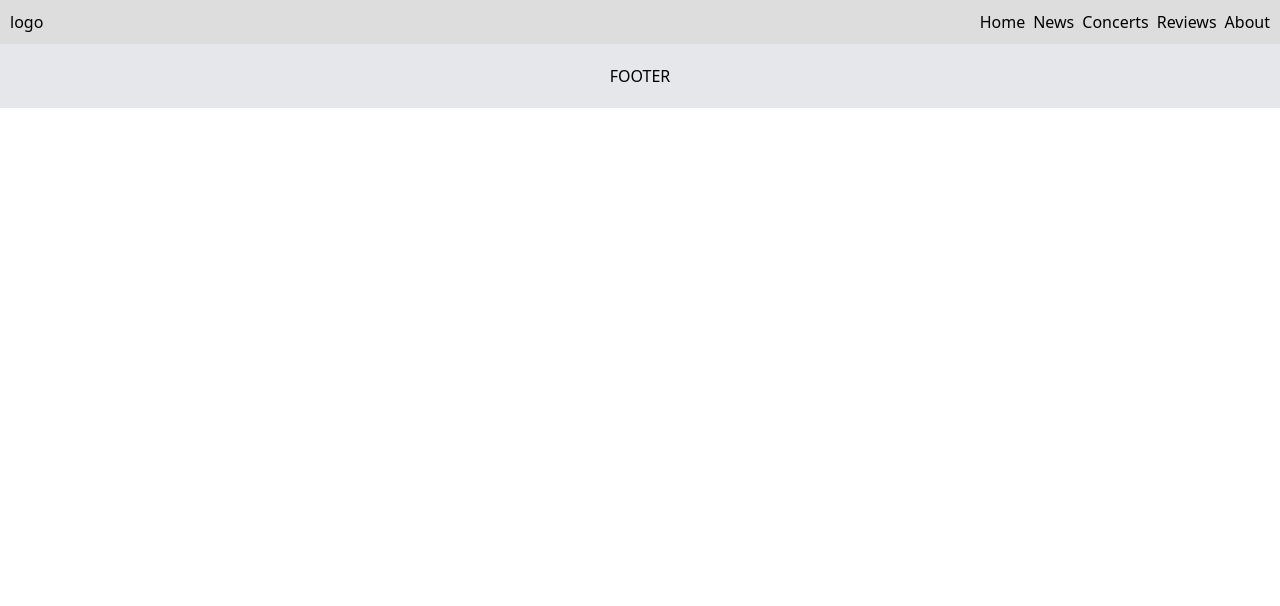
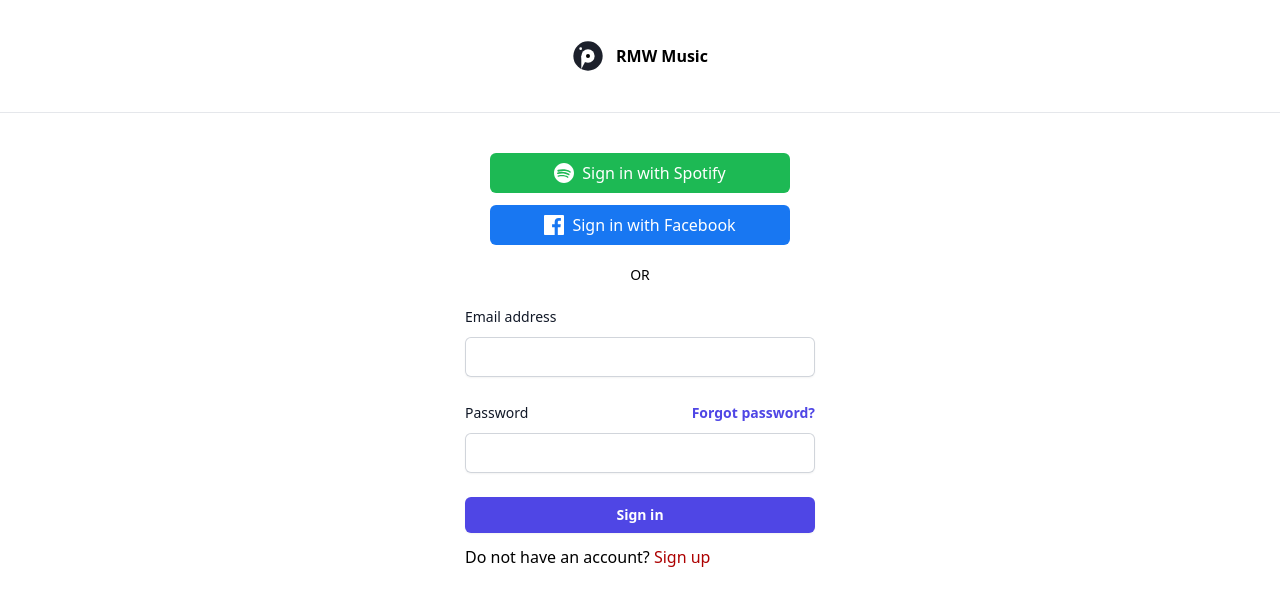
Before and after one commit to psychodev92/rmw-music, a React (Create React App) app: page /login in a window 1280 px wide. Shown: the top 606 px of the page. Built offline with nearby package versions, Linux system fonts and the light colour scheme.

Commit message:
Concerts: List and Single components; Login Page

```diff
--- a/src/App.js
+++ b/src/App.js
@@ -1,4 +1,4 @@
-import { Routes, Route } from "react-router-dom"
+import { Routes, Route, useLocation } from "react-router-dom"
 
 import Navbar from './components/Navbar';
 import Footer from './components/Footer';
@@ -7,25 +7,29 @@
 import Concerts from './pages/Concerts';
 import Reviews from './pages/Reviews';
 import About from './pages/About';
+import Login from './pages/Login';
 
 import './assets/styles/main.scss';
 
 function App() {
+    const location = useLocation();
+    const noNavFooterRoutes = ['/login'];
+    const shouldShowNavFooter = !noNavFooterRoutes.includes(location.pathname);
+
     return (
         <>
-            <Navbar />
+            {shouldShowNavFooter && <Navbar />}
 
-            <div>
             <Routes className="flex gap-2 justify-end">
                 <Route path="/" element={ <Home/> } />
                 <Route path="/news" element={ <News/> } />
                 <Route path="/concerts" element={ <Concerts/> } />
                 <Route path="/reviews" element={ <Reviews/> } />
                 <Route path="/about" element={ <About/> } />
+                <Route path="/login" element={ <Login/> } />
             </Routes>
-            </div>
 
-            <Footer />
+            {shouldShowNavFooter && <Footer />}
         </>
     );
 }
--- a/src/components/Cards.js
+++ b/src/components/Cards.js
@@ -4,7 +4,7 @@
     return (
         <div key={props.index} className="rmw-card flex-1 overflow-hidden bg-white rounded shadow-md text-slate-500 shadow-slate-200">
             <figure>
-                <img src="https://picsum.photos/id/1081/800/600" alt="card image" className="aspect-video w-full" />
+                <img src="https://picsum.photos/id/1081/800/600" alt={`image-${props.index}`} className="aspect-video w-full" />
             </figure>
 
             <div className="p-6">
--- a/src/components/Navbar.js
+++ b/src/components/Navbar.js
@@ -12,6 +12,7 @@
                     <li><Link to="concerts">Concerts</Link></li>
                     <li><Link to="reviews">Reviews</Link></li>
                     <li><Link to="about">About</Link></li>
+                    <li><Link to="login">Login</Link></li>
                 </ul>
             </div>
         </nav>
--- a/src/components/Single.js
+++ b/src/components/Single.js
@@ -4,7 +4,7 @@
     return (
         <div key={props.index} className="block w-full">
             <figure>
-                <img src="https://picsum.photos/id/1081/800/600" alt="card image" className="aspect-video w-full" />
+                <img src="https://picsum.photos/id/1081/800/600" alt={`cardImage-${props.index}`} className="max-w-[350px] aspect-video w-full" />
             </figure>
 
             <div>
--- /dev/null
+++ b/src/pages/Login.js
@@ -0,0 +1,81 @@
+function Login() {
+    const handleLogin = () => {
+        console.log('login incoming');
+    };
+
+    return (
+        <div className="w-screen h-screen">
+            <div id="" className="w-full">
+                <div className="w-full border-b flex justify-center">
+                    <a href="/" className="flex items-center gap-3 p-10">
+                        <svg xmlns="http://www.w3.org/2000/svg" viewBox="0 0 48 48" width="32" height="32">
+                            <circle cx="24" cy="24" r="24" fill="rgba(255,255,255,0.2)"></circle>
+                            <circle cx="24" cy="24" r="22" fill="#1c202b" className="brand-color"></circle>
+                            <circle cx="24" cy="24" r="10" fill="#ffffff"></circle>
+                            <circle cx="13" cy="13" r="2" fill="#ffffff" className="brand-animate"></circle>
+                            <path d="M 14 24 L 24 24 L 14 44 Z" fill="#FFFFFF"></path>
+                            <circle cx="24" cy="24" r="3" fill="#000000"></circle>
+                        </svg>
+
+                        <span className="sans-serif font-bold">RMW Music</span>
+                    </a>
+                </div>
+
+                <div className="mt-10 flex flex-col justify-center items-center">
+                    <div className="w-full max-w-[300px] flex flex-col justify-center items-center gap-3 text-center">
+                        <a href="#" className="w-full flex justify-center items-center px-4 py-2 text-white bg-spotify rounded-md hover:bg-green-700 focus:outline-none focus:ring-2 focus:ring-offset-2 focus:ring-green-500">
+                            <svg className="w-5 h-5 mr-2" fill="currentColor" viewBox="0 0 24 24" xmlns="http://www.w3.org/2000/svg">
+                                <path d="M12 0C5.372 0 0 5.373 0 12c0 6.628 5.372 12 12 12 6.627 0 12-5.372 12-12C24 5.373 18.627 0 12 0zm5.305 17.473c-.227.375-.703.494-1.08.268-2.946-1.785-6.654-2.185-11.033-1.193-.432.102-.874-.16-.976-.595-.103-.436.16-.874.595-.976 4.72-1.047 8.78-.582 12.086 1.293.374.226.494.704.268 1.08zm1.508-3.196c-.288.462-.906.608-1.368.321-3.38-2.117-8.542-2.73-12.548-1.486-.514.156-1.062-.119-1.218-.635-.156-.515.12-1.062.635-1.218 4.49-1.364 10.154-.682 13.898 1.717.462.287.608.905.321 1.368zm.113-3.236C15.1 9.32 8.918 9.115 5.536 10.393c-.594.2-1.236-.128-1.435-.721-.2-.593.127-1.236.721-1.435 3.844-1.297 10.662-1.051 14.764 1.644.527.33.688 1.036.358 1.562-.33.527-1.036.688-1.562.358z"/>
+                            </svg>
+
+                            <span>Sign in with Spotify</span>
+                        </a>
+
+                        <a href="#" className="w-full flex justify-center items-center px-4 py-2 text-white bg-facebook rounded-md hover:bg-blue-800 focus:outline-none focus:ring-2 focus:ring-offset-2 focus:ring-blue-500">
+                            <svg className="w-5 h-5 mr-2" fill="currentColor" viewBox="0 0 24 24" xmlns="http://www.w3.org/2000/svg">
+                                <path d="M22.676 0H1.324C.593 0 0 .593 0 1.324v21.352C0 23.407.593 24 1.324 24H12.82v-9.294H9.692v-3.622h3.128V8.41c0-3.1 1.894-4.787 4.66-4.787 1.325 0 2.463.099 2.794.143v3.24h-1.918c-1.504 0-1.794.715-1.794 1.762v2.31h3.586l-.467 3.622h-3.119V24h6.116C23.407 24 24 23.407 24 22.676V1.324C24 .593 23.407 0 22.676 0z"/>
+                            </svg>
+
+                            <span>Sign in with Facebook</span>
+                        </a>
+                    </div>
+
+                    <div className="my-5 text-sm">OR</div>
+
+                    <div className="w-full max-w-[350px] mx-auto">
+                        <form className="space-y-6" action="#" method="POST">
+                            <div>
+                                <label htmlFor="email" className="block text-sm font-medium leading-6 text-gray-900">Email address</label>
+                                <div className="mt-2">
+                                    <input id="email" name="email" type="email" required className="block w-full rounded-md border-0 p-2 text-gray-900 shadow-sm ring-1 ring-inset ring-gray-300 placeholder:text-gray-400 focus:ring-2 focus:ring-inset focus:ring-indigo-600 sm:text-sm sm:leading-6" />
+                                </div>
+                            </div>
+
+                            <div>
+                                <div className="flex items-center justify-between">
+                                    <label htmlFor="password" className="block text-sm font-medium leading-6 text-gray-900">Password</label>
+                                    <div className="text-sm">
+                                        <a href="#" className="font-semibold text-indigo-600 hover:text-indigo-500">Forgot password?</a>
+                                    </div>
+                                </div>
+                                <div className="mt-2">
+                                    <input id="password" name="password" type="password" required className="block w-full rounded-md border-0 p-2 text-gray-900 shadow-sm ring-1 ring-inset ring-gray-300 placeholder:text-gray-400 focus:ring-2 focus:ring-inset focus:ring-indigo-600 sm:text-sm sm:leading-6" />
+                                </div>
+                            </div>
+
+                            <div>
+                                <button onClick={() => handleLogin()} className="flex w-full justify-center rounded-md bg-indigo-600 px-3 py-1.5 text-sm font-semibold leading-6 text-white shadow-sm hover:bg-indigo-500 focus-visible:outline focus-visible:outline-2 focus-visible:outline-offset-2 focus-visible:outline-indigo-600">Sign in</button>
+                            </div>
+                        </form>
+
+                        <div className="mt-3">
+                            Do not have an account? <button href="#" className="text-primary hover:underline">Sign up</button>
+                        </div>
+                    </div>
+                </div>
+            </div>
+        </div>
+    );
+}
+
+export default Login;
--- a/tailwind.config.js
+++ b/tailwind.config.js
@@ -1,9 +1,15 @@
 module.exports = {
     content: [
-      "./src/**/*.{js,jsx,ts,tsx}",
+        "./src/**/*.{js,jsx,ts,tsx}",
     ],
     theme: {
-      extend: {},
+        extend: {
+            colors: {
+                primary: '#AD0000',
+                spotify: '#1DB954',
+                facebook: '#1877F2',
+            }
+        },
     },
     plugins: [],
-  }
+}
```
Also changed, not shown: src/pages/Concerts.js (+33 -5 lines). Lines whose indentation alone changed are shown as unchanged.
